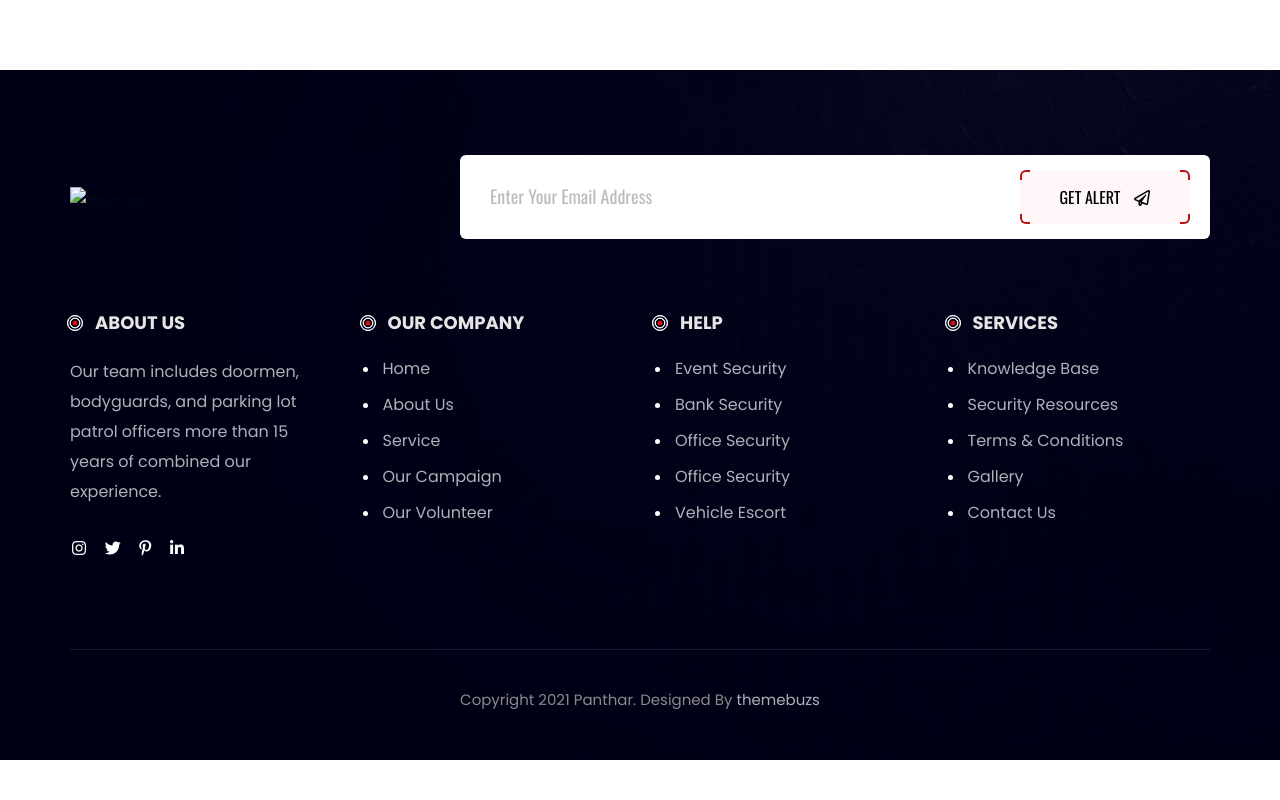
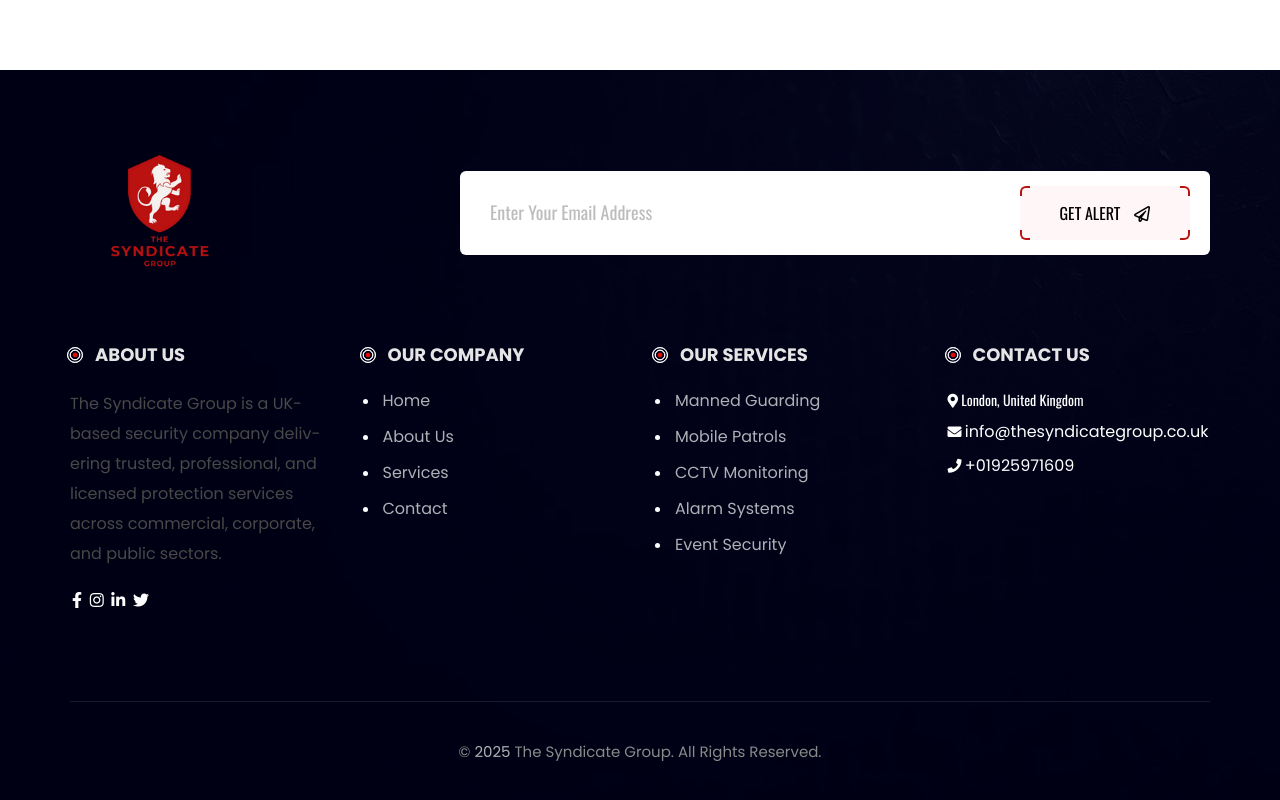
Before and after one commit to talha9072/Syndicate-group, a website: page contact.html in a window 1280 px wide. Shown: the part 1714-2514 px from the top of the page. Before the commit the page ends 2474 px from the top, so only its background shows below. Drawn offline with nearby package versions, Linux system fonts and the light colour scheme; files whose address does not match are found by name.

Commit message:
contact page done

```diff
--- a/contact.html
+++ b/contact.html
@@ -79,11 +79,11 @@
                             </div>
                             <div class="right-contnet">
                                 <ul class="info-items">
-                                    <li><a href="tel:000111555"><img src="./assets/icon/location.png" alt=""> Dewi Sri
-                                            Street. 2891, Denpasar, Bali</a>
+                                    <li><a href="#"><img src="./assets/icon/location.png" alt="">
+                                            London, United Kingdom</a>
                                     </li>
-                                    <li><a href="mailto:info@gmail.com"><img src="./assets/icon/mail.png" alt="">
-                                            info@Political.com</a></li>
+                                    <li><a href="mailto:info@thesyndicategroup.co.uk"><img src="./assets/icon/mail.png" alt="">
+                                            info@thesyndicategroup.co.uk</a></li>
                                 </ul>
                             </div>
                         </div>
@@ -101,37 +101,20 @@
                         <a href="index.html" class="logo">
                             <img src="assets/img/logo/logo.png" alt="" />
                         </a>
-                        <a href="index.html" class="logo-white-display"> <img src="assets/img/logo/white-logo.png"
+                        <a href="index.html" class="logo-white-display"> <img src="assets/img/logo/logo.png"
                                 alt="footer logo"></a>
                     </div>
-                    <button class="navbar-toggler" type="button" data-toggle="collapse"
-                        data-target="#themebuzs_main_menu" aria-expanded="false" aria-label="Toggle navigation">
+                    <button class="navbar-toggler" type="button" data-toggle="collapse" data-target="#themeim_main_menu"
+                        aria-expanded="false" aria-label="Toggle navigation">
                         <span class="navbar-toggler-icon"></span>
                     </button>
                 </div>
-                <div class="collapse navbar-collapse" id="themebuzs_main_menu">
+                <div class="collapse navbar-collapse" id="themeim_main_menu">
                     <ul class="navbar-nav nav-inner">
-                        <li class="menu-item-has-children current-menu-item">
-                            <a href="#">Home</a>
-                            <ul class="sub-menu">
-                                <li><a href="index.html"><span>Home 01</span></a></li>
-                                <li><a href="index-2.html"><span>Home 02</span></a></li>
-                            </ul>
-                        </li>
+
+                        <li><a href="index.html"><span>Home </span> </a></li>
                         <li><a href="about.html"><span>ABOUT US </span> </a></li>
-                        <li class="menu-item-has-children">
-                            <a href="#">PAGES</a>
-                            <ul class="sub-menu">
-                                <li><a href="case-study.html"><span>Case Study</span></a></li>
-                                <li><a href="case-single.html"><span>Case Single</span></a></li>
-                                <li><a href="team.html"><span>Team</span></a></li>
-                                <li><a href="team-details.html"><span>Team Single</span></a></li>
-                                <li><a href="faq.html"><span>FAQ</span></a></li>
-                                <li><a href="gallary.html"><span>Gallery</span></a></li>
-                                <li><a href="get-quote.html"><span>Quation</span></a></li>
-                                <li><a href="contact.html"><span>Contact</span></a></li>
-                            </ul>
-                        </li>
+
                         <li class="menu-item-has-children">
                             <a href="service.html"> SERVICES</a>
                             <ul class="sub-menu">
@@ -139,14 +122,7 @@
                                 <li><a href="service-single.html"><span>Service Single</span></a></li>
                             </ul>
                         </li>
-                        <li class="menu-item-has-children">
-                            <a href="blog.html"> BLOG </a>
-                            <ul class="sub-menu">
-                                <li><a href="blog.html"><span>Blog</span></a></li>
-                                <li><a href="blog-classic.html"><span>Blog Classic</span></a></li>
-                                <li><a href="blog-single.html"><span>Blog Single</span></a></li>
-                            </ul>
-                        </li>
+
                         <li>
                             <a href="contact.html"> CONTACT US</a>
                         </li>
@@ -159,7 +135,7 @@
                     <div class="btn-wrapp">
                         <ul>
                             <li>For <span>Emergency!</span></li>
-                            <li>+0 123 456 789</li>
+                            <li><a href="tel:+01925971609">+01925971609</a> </li>
                         </ul>
                     </div>
                 </div>
@@ -201,7 +177,7 @@
             <h3 class="title">Call Us</h3>
             <p>Reach our 24/7 control room or customer support team for any security inquiry.</p>
             <h2 class="count-value">
-              <a href="tel:+440201061245741">+44 0201 0612 45741</a>
+              <a href="tel:+01925971609">+01925971609</a>
             </h2>
           </div>
         </div>
@@ -219,7 +195,7 @@
             <h3 class="title">Email</h3>
             <p>Send us your queries or request a custom quote — we’ll get back promptly.</p>
             <h2 class="count-value">
-              <a href="mailto:info@syndicategroup.co.uk">info@syndicategroup.co.uk</a>
+              <a href="mailto:info@thesyndicategroup.co.uk">info@thesyndicategroup.co.uk</a>
             </h2>
           </div>
         </div>
@@ -375,16 +351,18 @@
 <footer class="footer-area">
   <div class="container">
     <div class="footer-top padding-top-85 padding-bottom-50">
+      <!-- Subscribe Section -->
       <div class="subscribe-wrapper">
         <div class="row align-items-center">
           <div class="col-lg-4">
-                            <a href="index.html" class="footer-logo"> <img src="assets/img/logo/white-logo.png"
-                                    alt="footer logo"></a>
+            <a href="index.html" class="footer-logo">
+              <img src="assets/img/logo/logo.png" alt="The Syndicate Group Logo">
+            </a>
           </div>
           <div class="col-lg-8">
             <div class="subscribe-box">
               <form action="#">
-                                    <input type="text" placeholder="enter your email address">
+                <input type="email" placeholder="Enter your email address" required>
                 <button class="btn-panthar btn-border-base footer-subscribe-btn">
                   <span class="top_left"></span>
                   <span class="top_right"></span>
@@ -397,95 +375,83 @@
           </div>
         </div>
       </div>
+
+      <!-- Footer Widgets -->
       <div class="row">
+        <!-- About Us -->
         <div class="col-lg-3 col-md-6 col-sm-6">
-                        <div id="panthar_about_me_widget-2" class="widget footer-widget panthar-widget-about-me">
-                            <div class="footer-widget widget">
-                                <div class="about_me_widget style-01">
-                                    <h4 class="widget-headline">about us</h4>
-                                    <p> Our team includes doormen, bodyguards, and parking lot patrol officers more
-                                        than
-                                        15 years of combined our experience.</p>
-                                    <ul class="widget-list-items">
-                                        <li>
-                                            <div class="icon">
-                                                <a href="#">
-                                                    <i class="fab fa-instagram"></i>
-                                                </a>
-                                            </div>
-                                        </li>
-                                        <li>
-                                            <div class="icon">
-                                                <a href="#">
-                                                    <i class="fab fa-twitter"></i>
-                                                </a>
-                                            </div>
-                                        </li>
-                                        <li>
-                                            <div class="icon">
-                                                <a href="#">
-                                                    <i class="fab fa-pinterest-p"></i>
-                                                </a>
-                                            </div>
-                                        </li>
-                                        <li>
-                                            <div class="icon">
-                                                <a href="#">
-                                                    <i class="fab fa-linkedin-in"></i>
-                                                </a>
-                                            </div>
-                                        </li>
+          <div class="footer-widget widget panthar-widget-about-me">
+            <h4 class="widget-headline">About Us</h4>
+            <p>
+              The Syndicate Group is a UK-based security company delivering trusted, professional, and licensed protection services across commercial, corporate, and public sectors.
+            </p>
+            <ul class="widget-list-items social-links">
+              <li><a href="#"><i class="fab fa-facebook-f"></i></a></li>
+              <li><a href="#"><i class="fab fa-instagram"></i></a></li>
+              <li><a href="#"><i class="fab fa-linkedin-in"></i></a></li>
+              <li><a href="#"><i class="fab fa-twitter"></i></a></li>
             </ul>
           </div>
         </div>
 
-                        </div>
-                    </div>
+        <!-- Company -->
         <div class="col-lg-3 col-md-6 col-sm-6">
           <div class="footer-widget widget widget_nav_menu">
-                            <h4 class="widget-headline">OUR COMPANY</h4>
+            <h4 class="widget-headline">Our Company</h4>
             <ul>
               <li><a href="index.html">Home</a></li>
               <li><a href="about.html">About Us</a></li>
-                                <li><a href="service.html">Service</a></li>
-                                <li><a href="about.html">Our Campaign</a></li>
-                                <li><a href="team.html">Our Volunteer</a></li>
+              <li><a href="service.html">Services</a></li>
+              <li><a href="contact.html">Contact</a></li>
             </ul>
           </div>
         </div>
+
+        <!-- Services -->
         <div class="col-lg-3 col-md-6 col-sm-6">
           <div class="footer-widget widget widget_nav_menu">
-                            <h4 class="widget-headline">HELP</h4>
+            <h4 class="widget-headline">Our Services</h4>
             <ul>
-                                <li><a href="service.html">Event Security</a></li>
-                                <li><a href="service.html">Bank Security</a></li>
-                                <li><a href="service.html">Office Security</a></li>
-                                <li><a href="service.html">Office Security</a></li>
-                                <li><a href="service.html">Vehicle Escort</a></li>
+              <li><a href="/service.html">Manned Guarding</a></li>
+              <li><a href="/service.html">Mobile Patrols</a></li>
+              <li><a href="/service.html">CCTV Monitoring</a></li>
+              <li><a href="/service.html">Alarm Systems</a></li>
+              <li><a href="/service.html">Event Security</a></li>
             </ul>
           </div>
         </div>
+
+        <!-- Contact Info -->
         <div class="col-lg-3 col-md-6 col-sm-6">
-                        <div class="footer-widget widget widget_nav_menu">
-                            <h4 class="widget-headline">SERVICES</h4>
-                            <ul>
-                                <li><a href="service.html">Knowledge base</a></li>
-                                <li><a href="service.html">Security resources</a></li>
-                                <li><a href="faq.html">Terms & Conditions</a></li>
-                                <li><a href="gallary.html">Gallery</a></li>
-                                <li><a href="contact.html">Contact Us</a></li>
+          <div class="footer-widget widget">
+            <h4 class="widget-headline">Contact Us</h4>
+            <ul class="contact-info-list">
+              <li>
+                <i class="fas fa-map-marker-alt"></i>
+                London, United Kingdom
+              </li>
+              <li>
+                <i class="fas fa-envelope"></i>
+                <a href="mailto:info@thesyndicategroup.co.uk">info@thesyndicategroup.co.uk</a>
+              </li>
+              <li>
+                <i class="fas fa-phone"></i>
+                <a href="tel:+01925971609">+01925971609</a>
+              </li>
             </ul>
           </div>
         </div>
       </div>
     </div>
   </div>
+
+  <!-- Copyright -->
   <div class="copyright-area">
     <div class="container">
       <div class="row">
-                    <div class="col-lg-12">
+        <div class="col-lg-12 text-center">
           <div class="copyright-area-inner">
-                            <p>Copyright 2021 Panthar. Designed By <span>themebuzs</span> </p>
+            <p>© <span id="year"></span> The Syndicate Group. All Rights Reserved.</p>
           </div>
         </div>
       </div>
@@ -493,6 +459,12 @@
   </div>
 </footer>
 <!-- footer area end -->
+
+<!-- JS to auto-update year -->
+<script>
+  document.getElementById("year").textContent = new Date().getFullYear();
+</script>
+
 
     <!-- back to top area start -->
     <div class="back-to-top">
```
Lines whose indentation alone changed are shown as unchanged.
